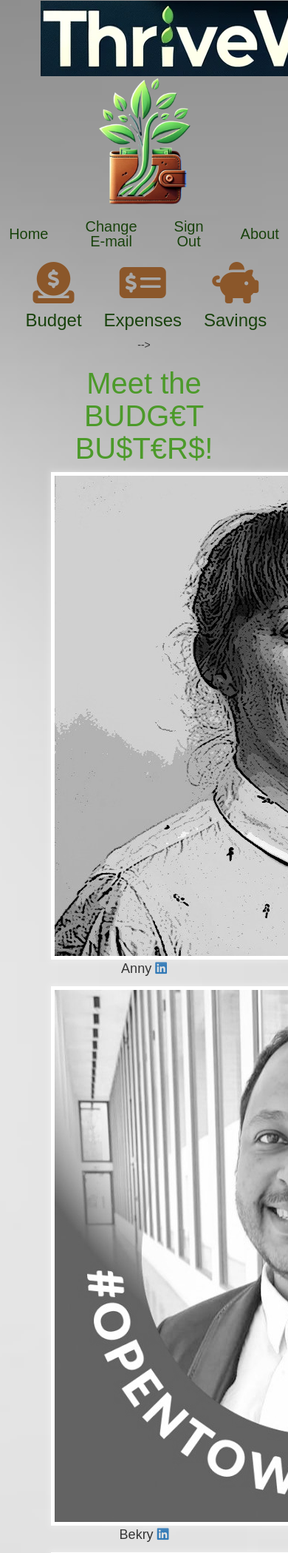
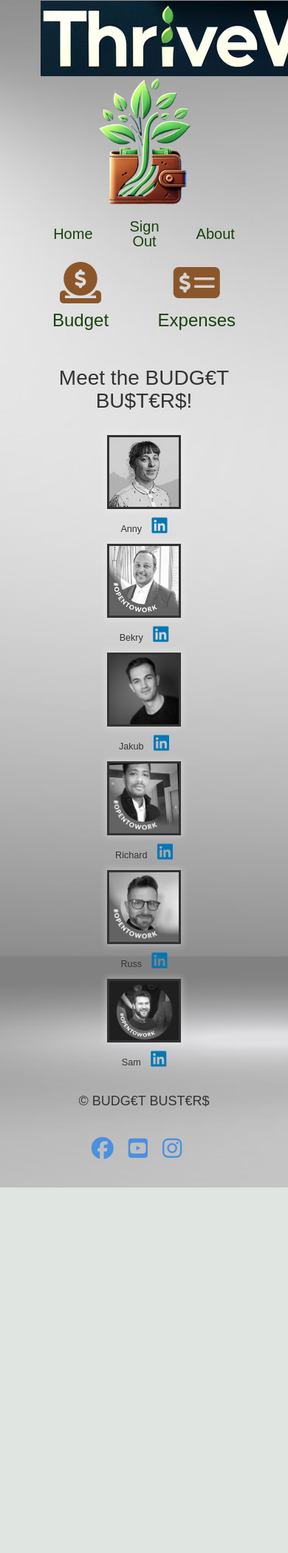
Before and after one commit to rstan-dev/jan24-hackathon, a Django app: page /profile/about_us/ in a window 390 px wide; the page is wider, and only the part inside the window is pictured. Shown: the top 2099 px of that part at 74% size. After the commit the page ends 1605 px from the top of that part, so only its background shows below. Run offline with Django 3.2, Linux system fonts and the light colour scheme; the visitor is signed in with stand-in values (Sample User, id 1); some libraries are stand-ins or nearby versions.

Commit message:
update about page, fix expenses, update header nav, disable savings page update about css

```diff
--- a/static/css/base.css
+++ b/static/css/base.css
@@ -212,3 +212,58 @@ ul.social-networks a:hover {
   box-shadow: 0 8px 16px rgba(0, 0, 0, 0.2);
   filter: grayscale(0%);
 }
+
+/* General Styling */
+.main-container {
+  padding: 20px;
+  text-align: center;
+}
+
+/* Header Styling */
+.main-container h1 {
+  color: #333;
+  margin-bottom: 30px;
+  font-size: 2em; /* Adjust font size as needed */
+}
+
+/* Individual Profile Styling */
+.avatar {
+  width: 150px; /* Adjust image size as needed */
+  margin: 10px auto; /* Centers image */
+  display: block;
+  border: 3px solid #333; /* Adds a border around the image */
+}
+
+.about-card-text {
+  font-size: 1em;
+  color: #333;
+  margin-top: 10px;
+}
+
+/* LinkedIn Icon Styling */
+.fab.fa-linkedin {
+  color: #0077b5; /* LinkedIn brand color */
+  font-size: 24px; /* Adjust icon size as needed */
+  margin-left: 10px;
+}
+
+/* Hover Effects */
+.avatar:hover, .fab.fa-linkedin:hover {
+  opacity: 0.8;
+}
+
+/* Responsive Grid Adjustments */
+@media (max-width: 768px) {
+  .avatar {
+      width: 120px; /* Smaller image size for smaller devices */
+  }
+  .about-card-text {
+      font-size: 0.9em;
+  }
+}
+
+@media (max-width: 576px) {
+  .avatar {
+      width: 100px; /* Even smaller image size for very small devices */
+  }
+}
--- a/templates/accounts/about.html
+++ b/templates/accounts/about.html
@@ -1,9 +1,8 @@
 {% extends "base.html" %}
 {% load static %}
 
-<!-- {% load static %}
 
-{% block content %} -->
+{% block content %}
 
 <!-- About Us Page -->
 
--- a/templates/accounts/expense.html
+++ b/templates/accounts/expense.html
@@ -36,7 +36,7 @@
                                         {% endfor %}
                                     {% else %}
                                         <input type="number" class="expensePlannerAmount" placeholder="" name="expense_planner_amount_{{ category }}" value=""
-                                            min="0" max="100000">
+                                            min="0" max="100000" required>
                                     {% endif %}
                                 </td>
                                 <td>
--- a/templates/includes/footer.html
+++ b/templates/includes/footer.html
@@ -37,28 +37,6 @@
     </ul>
     </span>
 
-        <ul class="social-networks">
-          <li>
-            <a href="https://facebook.com" target="_blank" rel="noopener" aria-label="Visit our Facebook">
-              <i class="fab fa-facebook">
-              </i>
-            </a>
-          </li>
-          <li>
-            <a href="https://youtube.com" target="_blank" rel="noopener" aria-label="Visit our YouTube">
-              <i class="fab fa-youtube-square">
-              </i>
-            </a>
-          </li>
-          <li>
-            <a href="https://instagram.com" target="_blank" rel="noopener" aria-label="Visit our Instagram">
-              <i class="fab fa-instagram">
-              </i>
-            </a>
-          </li>
-        </ul>
-      </span>
-
     </div>
 
   </footer>
--- a/templates/includes/header.html
+++ b/templates/includes/header.html
@@ -52,7 +52,6 @@
                 <ul class="nav navbar-nav ">
                     {% if user.is_authenticated %}
                     <li><a href="{% url 'profile' %}">Home</a></li>
-                    <li><a href="{% url 'account_email' %}">Change E-mail</a></li>
                     <li><a href="{% url 'account_logout' %}">Sign Out</a></li>
                     <li><a href="{% url 'about' %}">About</a></li>
                     {% else %}
--- a/templates/includes/icons.html
+++ b/templates/includes/icons.html
@@ -21,7 +21,7 @@
 			</div>
 		</a>
 	</div>
-	<div class="col-sm-6 col-md-4 image-container icons">
+	<!-- <div class="col-sm-6 col-md-4 image-container icons">
 		<a href="{% url 'saving' %}" aria-label="Linked - Opens in same tab">
 		<a href="#" aria-label="Linked - Opens in same tab">
 			<div class="image-icon">
@@ -31,7 +31,7 @@
 				<h3>Savings</h3>
 			</div>
 		</a>
-	</div>
+	</div> -->
 </div>
 
 {% endif %}
```
